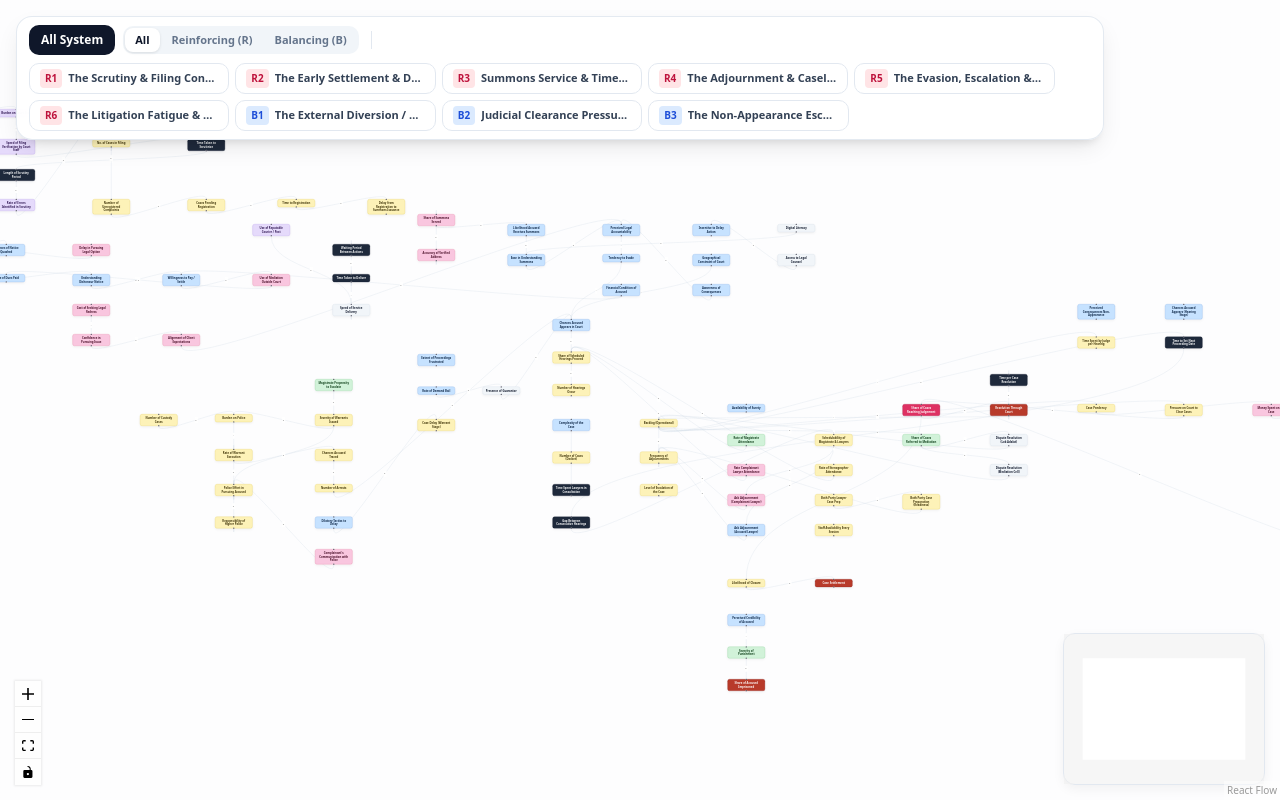
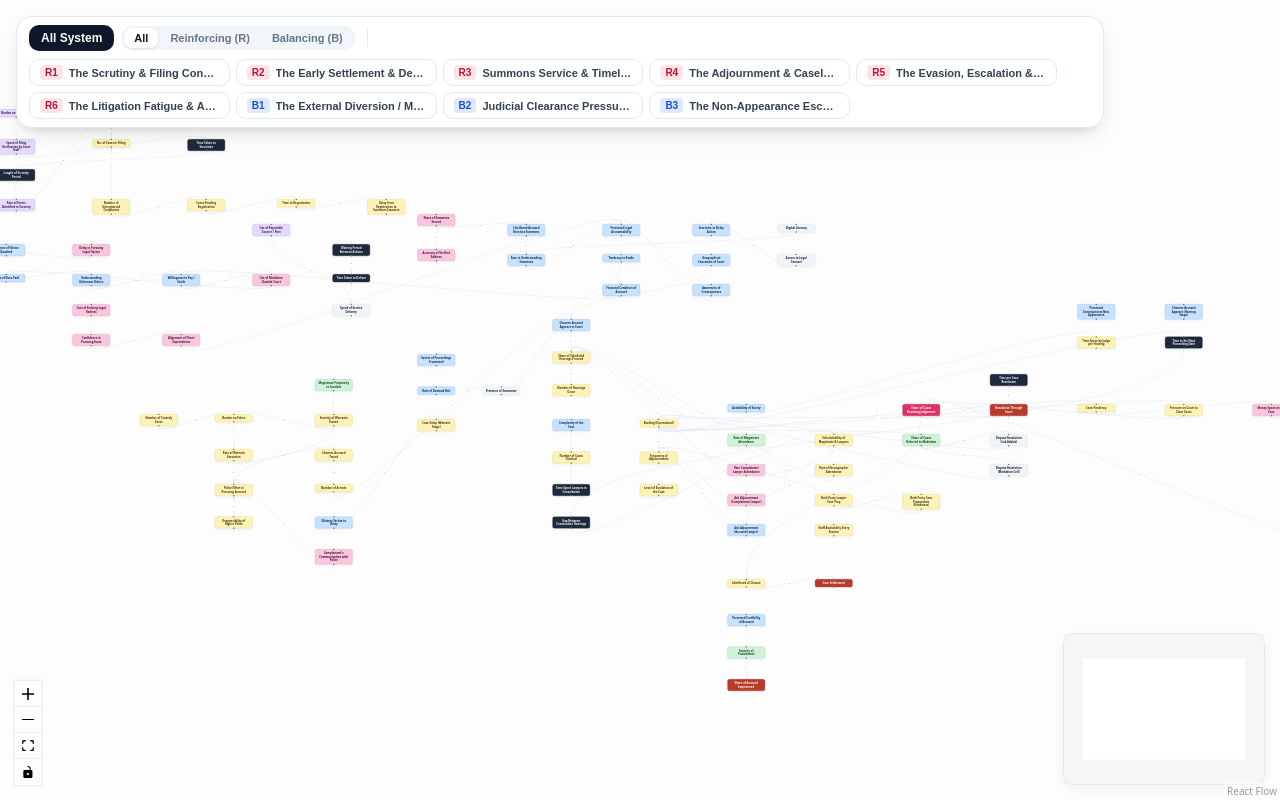
Before and after one commit to akshitamaity-ui/court-system-map, a Next.js app: page / in a window 1280 px wide. Built offline with nearby package versions, Linux system fonts and the light colour scheme.

Commit message:
Update globals.css

```diff
--- a/app/globals.css
+++ b/app/globals.css
@@ -1,6 +1,3 @@
-@import "tailwindcss";
-@import "@xyflow/react/dist/style.css";
-
 html,
 body {
   margin: 0;
```
